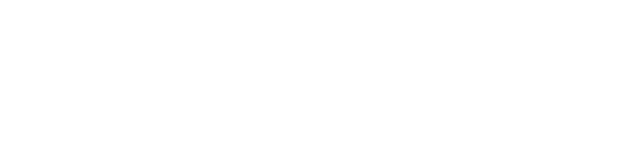
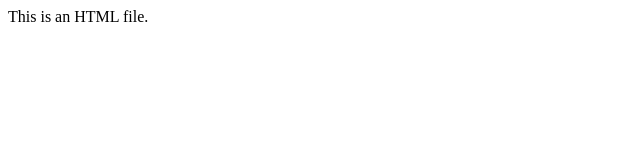
Before and after one commit to Saurav-Sharma22/LocalRepo, a plain HTML site: page index.html in a window 1280 px wide. Shown: the whole page, without its empty margins (0-640 px from the left). Drawn offline with Linux system fonts and the light colour scheme.

Commit message:
Intro lie

```diff
--- a/index.html
+++ b/index.html
@@ -1 +1 @@
-<p> </p>
+<p>This is an HTML file.</p>
```
